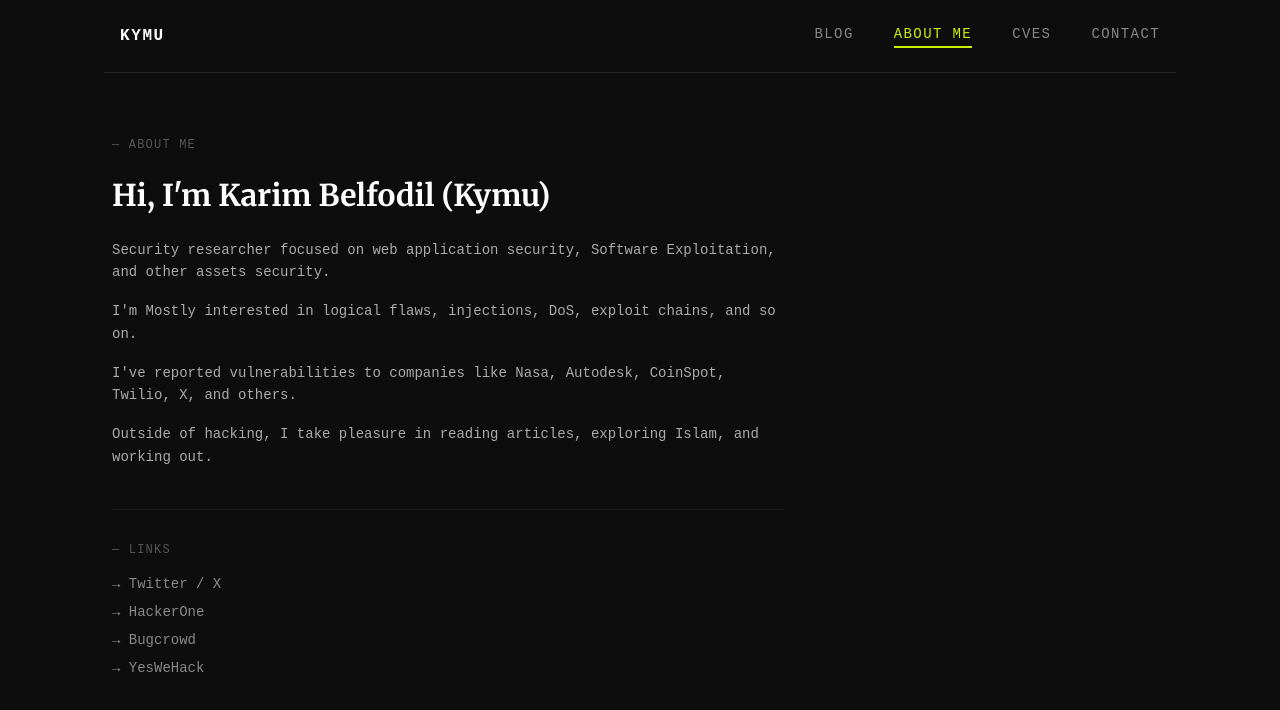
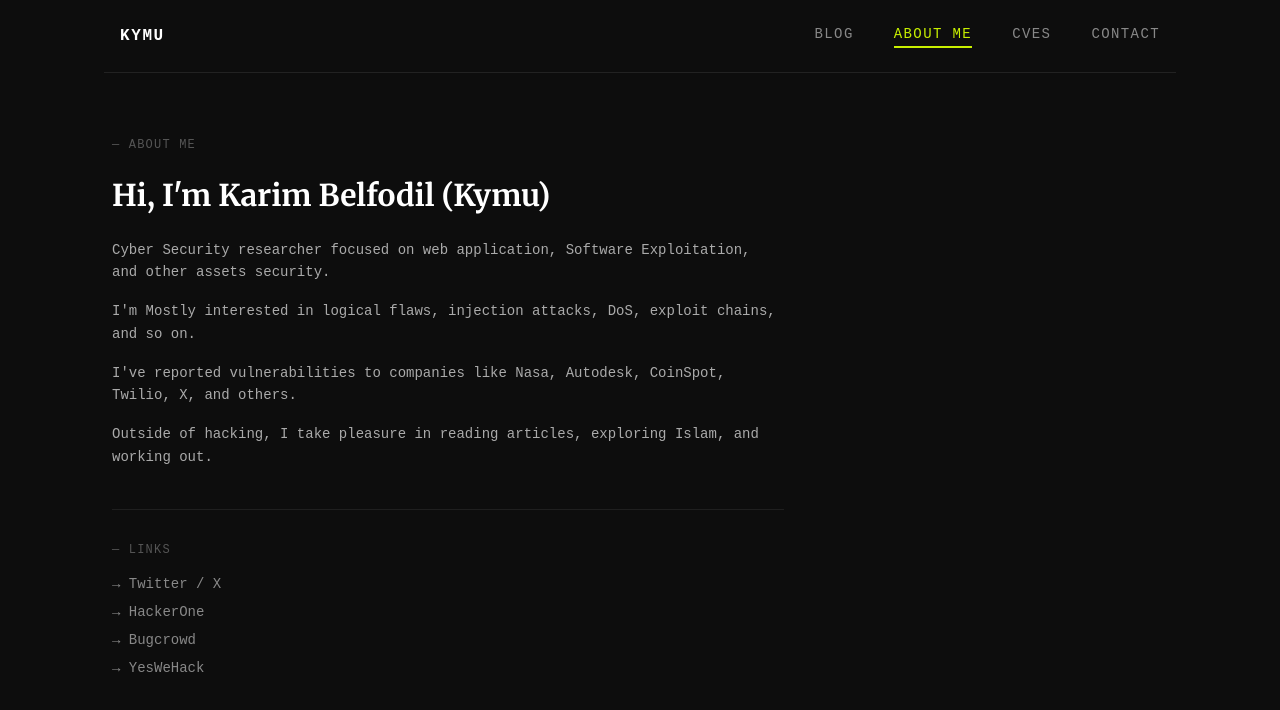
Before and after one commit to K3S3l7/my-blog, a Next.js app: page /about in a window 1280 px wide. Shown: the top 710 px of the page. Built offline with nearby package versions, Linux system fonts and the light colour scheme.

Commit message:
Update description of security research focus

```diff
--- a/app/about/page.tsx
+++ b/app/about/page.tsx
@@ -9,10 +9,10 @@ export default function AboutPage() {
 
       <div className="space-y-4 text-[#aaa] text-sm leading-relaxed">
         <p>
-          Security researcher focused on web application security, Software Exploitation, and other assets security.
+          Cyber Security researcher focused on web application, Software Exploitation, and other assets security.
           </p>
           <p>
-          I'm Mostly interested in logical flaws, injections, DoS, exploit chains, and so on.
+          I'm Mostly interested in logical flaws, injection attacks, DoS, exploit chains, and so on.
         </p>
         <p>
           I&apos;ve reported vulnerabilities to companies like Nasa, Autodesk, CoinSpot, Twilio, X, and others.
```
